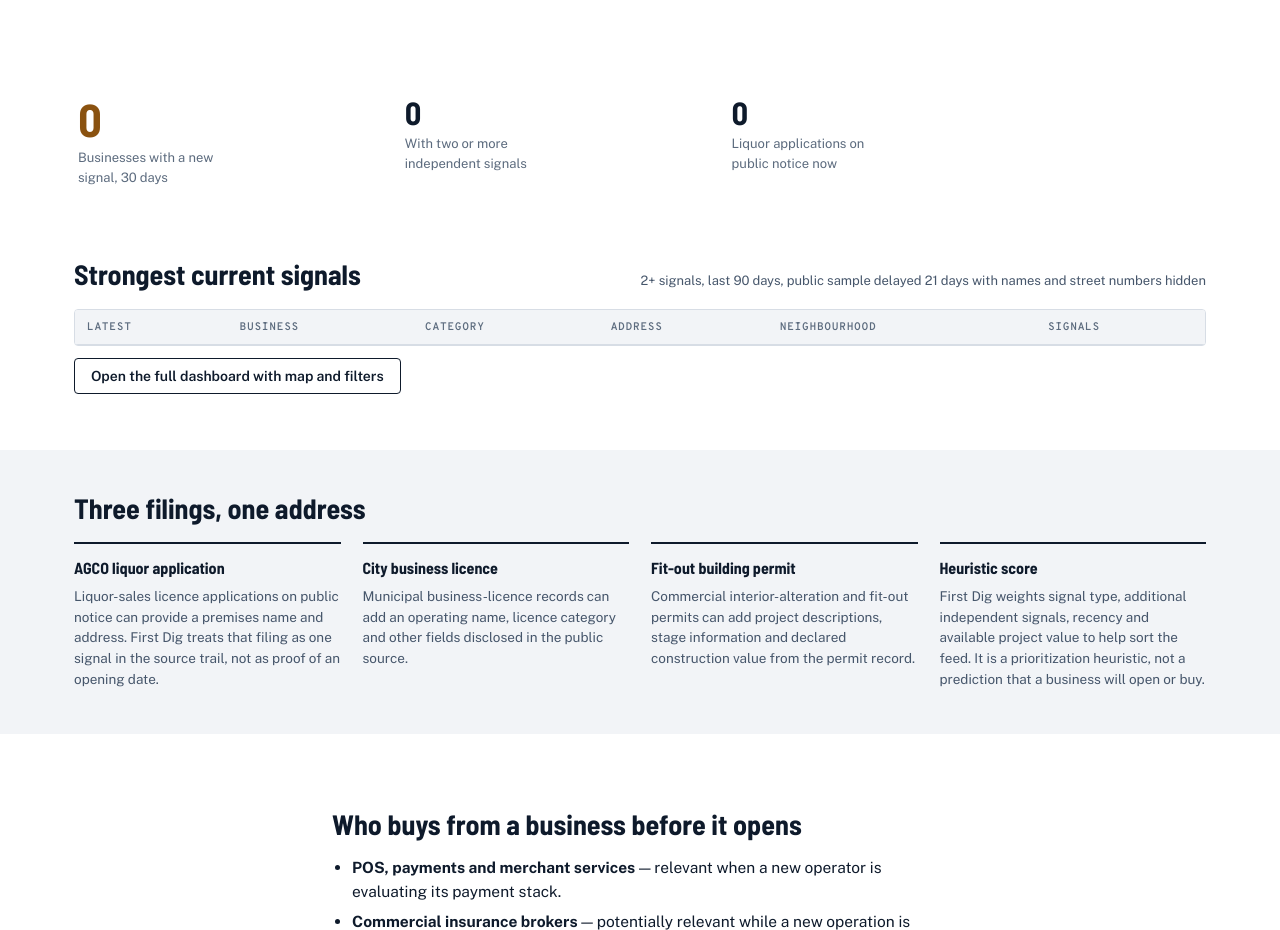
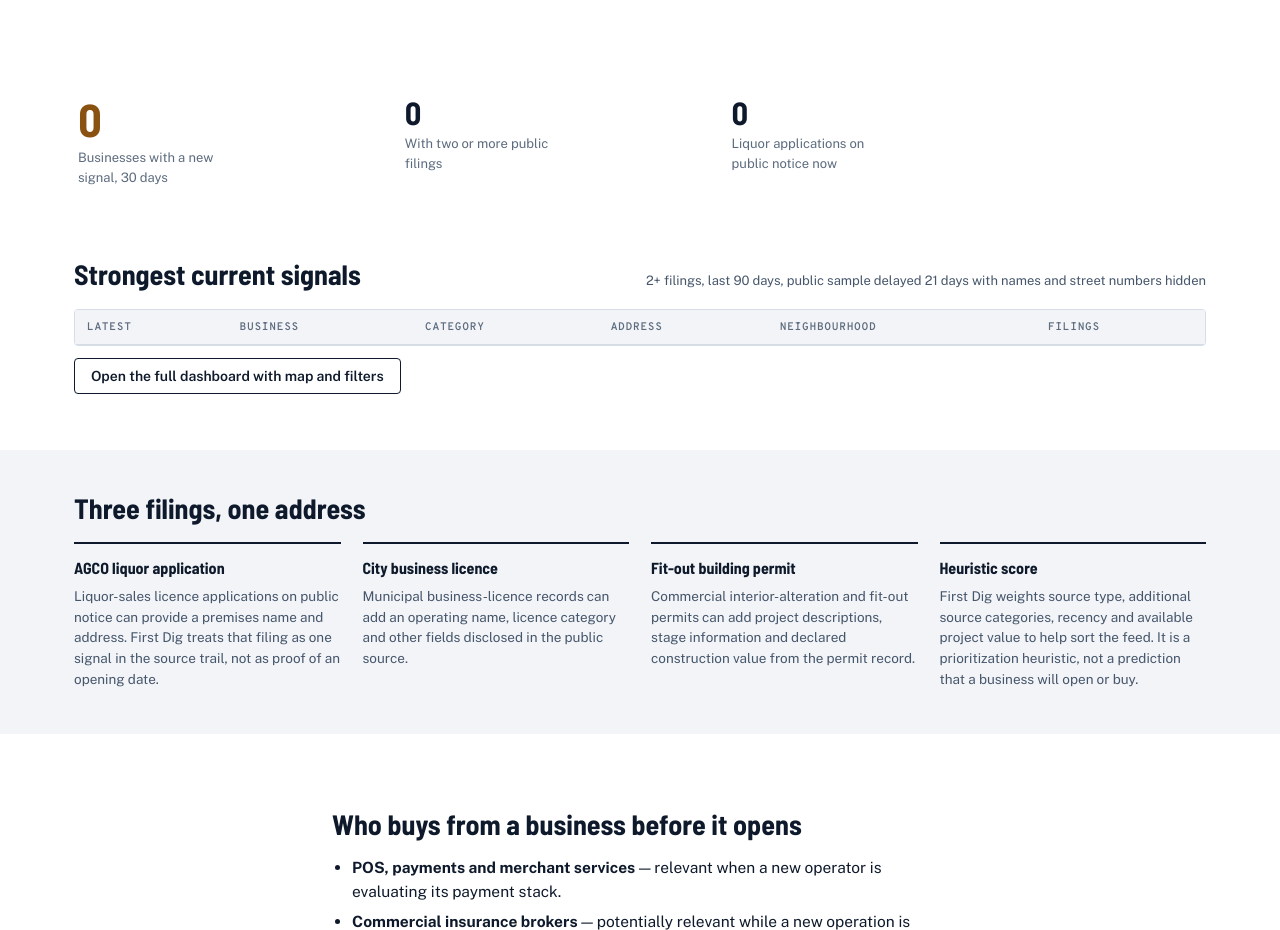
Before and after one commit to gamingyeetmaster-dev/firstdig, a FastAPI app: page /openings in a window 1280 px wide. Shown: the part 61-991 px from the top of the page. Run offline with FastAPI, Linux system fonts and the light colour scheme; data that the repository does not hold is empty; some libraries are stand-ins or nearby versions.

Commit message:
Clarify filing count versus source corroboration

```diff
--- a/app/web/templates/product_openings.html
+++ b/app/web/templates/product_openings.html
@@ -29,7 +29,7 @@
       <div><dt>Category</dt><dd>{{ hero.category_label }}</dd></div>
       <div><dt>Neighbourhood</dt><dd>{{ hero.neighbourhood or hero.city }}</dd></div>
       <div><dt>Latest signal</dt><dd class="mono">{{ hero.last_signal | nice_date }}</dd></div>
-      <div><dt>Signals</dt><dd class="mono">{{ hero.signal_count }}</dd></div>
+      <div><dt>Filings</dt><dd class="mono">{{ hero.signal_count }}</dd></div>
     </dl>
 
     <div class="track-cta">
@@ -42,7 +42,7 @@
 
   <div class="stat-row">
     <div class="stat-item big"><b class="num">{{ stats.openings_30d }}</b><span>Businesses with a new signal, 30 days</span></div>
-    <div class="stat-item"><b class="num">{{ stats.openings_multi_30d }}</b><span>With two or more independent signals</span></div>
+    <div class="stat-item"><b class="num">{{ stats.openings_multi_30d }}</b><span>With two or more public filings</span></div>
     <div class="stat-item"><b class="num">{{ stats.liquor_live }}</b><span>Liquor applications on public notice now</span></div>
     {% for r in by_cat[:2] %}<div class="stat-item"><b class="num">{{ r.n }}</b><span>{{ r.category.replace('_',' ') | capitalize }} signals, 30 days</span></div>{% endfor %}
   </div>
@@ -50,9 +50,9 @@
 </div></section>
 
 <section><div class="wrap">
-  <div class="sec-h"><h2>Strongest current signals</h2><span class="muted small">2+ signals, last 90 days, public sample delayed {{ FREE_DELAY_DAYS }} days with names and street numbers hidden</span></div>
+  <div class="sec-h"><h2>Strongest current signals</h2><span class="muted small">2+ filings, last 90 days, public sample delayed {{ FREE_DELAY_DAYS }} days with names and street numbers hidden</span></div>
   <div class="tbl"><table>
-    <thead><tr><th>Latest</th><th>Business</th><th>Category</th><th>Address</th><th>Neighbourhood</th><th>Signals</th></tr></thead>
+    <thead><tr><th>Latest</th><th>Business</th><th>Category</th><th>Address</th><th>Neighbourhood</th><th>Filings</th></tr></thead>
     <tbody>{% for o in items %}<tr>
       <td class="num">{{ o.last_signal | nice_date }}</td>
       <td><span class="value-tag">{{ o.name or 'Name on file' }}</span></td>
@@ -71,7 +71,7 @@
     <div class="differentiator"><b>AGCO liquor application</b><p>Liquor-sales licence applications on public notice can provide a premises name and address. First Dig treats that filing as one signal in the source trail, not as proof of an opening date.</p></div>
     <div class="differentiator"><b>City business licence</b><p>Municipal business-licence records can add an operating name, licence category and other fields disclosed in the public source.</p></div>
     <div class="differentiator"><b>Fit-out building permit</b><p>Commercial interior-alteration and fit-out permits can add project descriptions, stage information and declared construction value from the permit record.</p></div>
-    <div class="differentiator"><b>Heuristic score</b><p>First Dig weights signal type, additional independent signals, recency and available project value to help sort the feed. It is a prioritization heuristic, not a prediction that a business will open or buy.</p></div>
+    <div class="differentiator"><b>Heuristic score</b><p>First Dig weights source type, additional source categories, recency and available project value to help sort the feed. It is a prioritization heuristic, not a prediction that a business will open or buy.</p></div>
   </div>
 </div></section>
 
```
